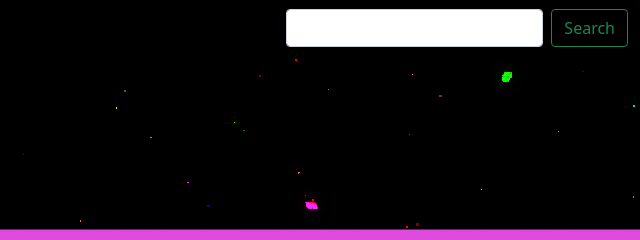
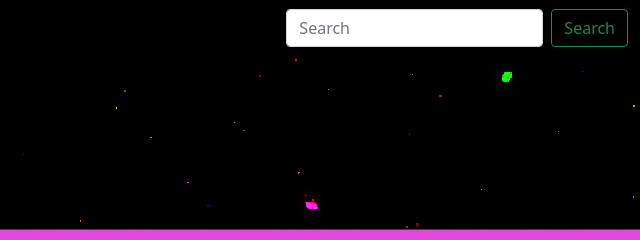
Before and after one commit to sava-stanchev/giphy-app, a plain HTML site: page index.html in a window 1280 px wide. Shown: the top 240 px of the page, 640-1280 px from the left. Drawn offline with nearby package versions, Linux system fonts and the light colour scheme.

Commit message:
search NAV final version

```diff
--- a/index.html
+++ b/index.html
@@ -36,7 +36,7 @@
             </li>
           </ul>
           <form class="d-flex">
-            <input id="search" class="form-control me-2" type="search" aria-label="Search">
+            <input id="search" class="form-control me-2" type="text" placeholder="Search" aria-label="Search">
             <button id="btnSearch" class="btn btn-outline-success" type="submit">Search</button>
           </form>
         </div>
```
